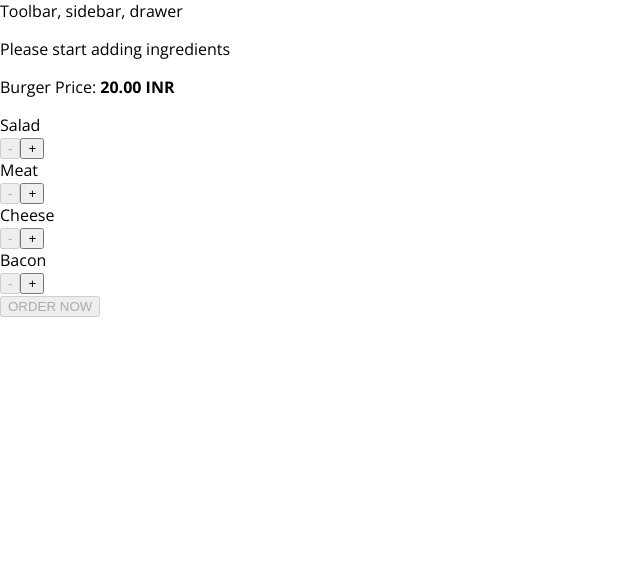
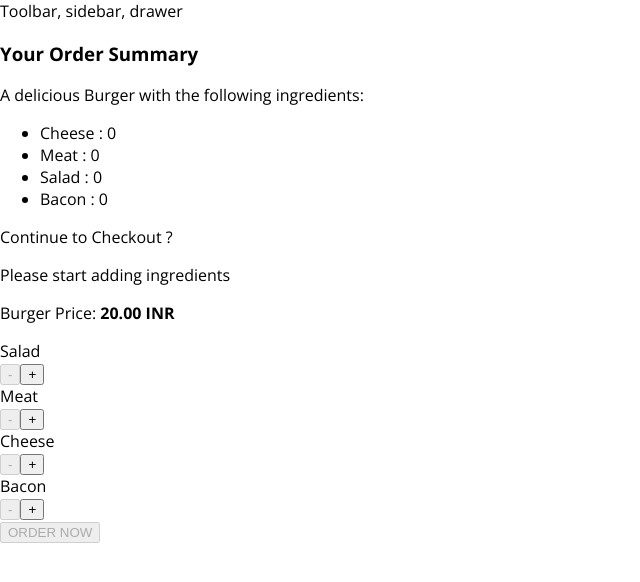
Before and after one commit to mayyu9/burger-app-web, a React app: page / in a window 1280 px wide. Shown: the top 582 px of the page, without its empty margins (0-640 px from the left). Built offline with nearby package versions, Linux system fonts and the light colour scheme.

Commit message:
Added modal and order summary page.

```diff
--- /dev/null
+++ b/src/components/OrderSummary/OrderSummary.js
@@ -0,0 +1,25 @@
+import React from 'react';
+import Aux from '../../hoc/Wrapper';
+
+const OrderSummary = (props) => {
+    const ingredientsSummary = Object.keys(props.ingredients)
+        .map(igKey => {
+            return(
+                <li key={igKey}>
+                    <span style={{textTransform:'capitalize'}}>{igKey}</span> : {props.ingredients[igKey]}
+                </li>
+            );
+        })
+   return(
+       <Aux>
+           <h3>Your Order Summary</h3>
+           <p>A delicious Burger with the following ingredients:</p>
+           <ul>
+                {ingredientsSummary}
+           </ul>
+           <p>Continue to Checkout ?</p>
+       </Aux>
+   )
+};
+
+export default OrderSummary;
--- /dev/null
+++ b/src/components/UI/Modal/Modal.css
@@ -0,0 +1,20 @@
+.Modal {
+    position: fixed;
+    z-index: 500;
+    background-color: white;
+    width: 70%;
+    border: 1px solid #ccc;
+    box-shadow: 1px 1px 1px black;
+    padding: 16px;
+    left: 15%;
+    top: 30%;
+    box-sizing: border-box;
+    transition: all 0.3s ease-out;
+}
+
+@media (min-width: 600px) {
+    .Modal {
+        width: 500px;
+        left: calc(50% - 250px);
+    }
+}
--- /dev/null
+++ b/src/components/UI/Modal/Modal.js
@@ -0,0 +1,10 @@
+import React from 'react';
+import classes from './Modal.css';
+
+const Modal = (props) => (
+    <div className={classes.Modal}>
+       {props.children}
+    </div>
+)
+
+export default Modal;
--- a/src/containers/BurgerBuilder/BurgerBuilder.js
+++ b/src/containers/BurgerBuilder/BurgerBuilder.js
@@ -2,6 +2,8 @@
 import Aux from '../../hoc/Wrapper';
 import Burger from '../../components/Burger/Burger';
 import BuildControls from '../../components/BuildControls/BuildControls';
+import Modal from '../../components/UI/Modal/Modal';
+import OrderSummary from '../../components/OrderSummary/OrderSummary';
 
 const INGREDIENTS_PRICE = {
     salad: 20,
@@ -23,7 +25,6 @@
      }
 
      updatePurchasable = (ingredients) => {
-        console.log(Object.values(ingredients));
          const sum = Object.values(ingredients)
                 .reduce((sum, element) => {
                     return sum + element;
@@ -76,6 +77,9 @@
 
         return(
             <Aux>
+                <Modal>
+                    <OrderSummary ingredients={this.state.ingredients} />
+                </Modal>
                 <Burger ingredients= {this.state.ingredients} />
                 <BuildControls
                     ingredientAdd={this.addIngredientHandler}
```
Also changed, not shown: src/components/UI/BackDrop/BackDrop.js (added).
